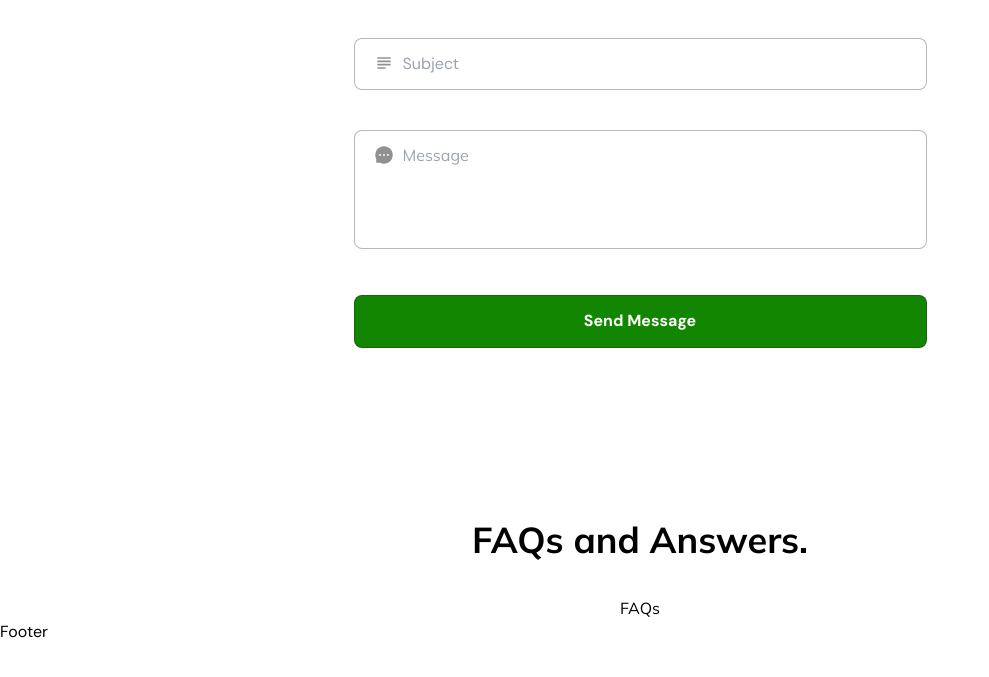
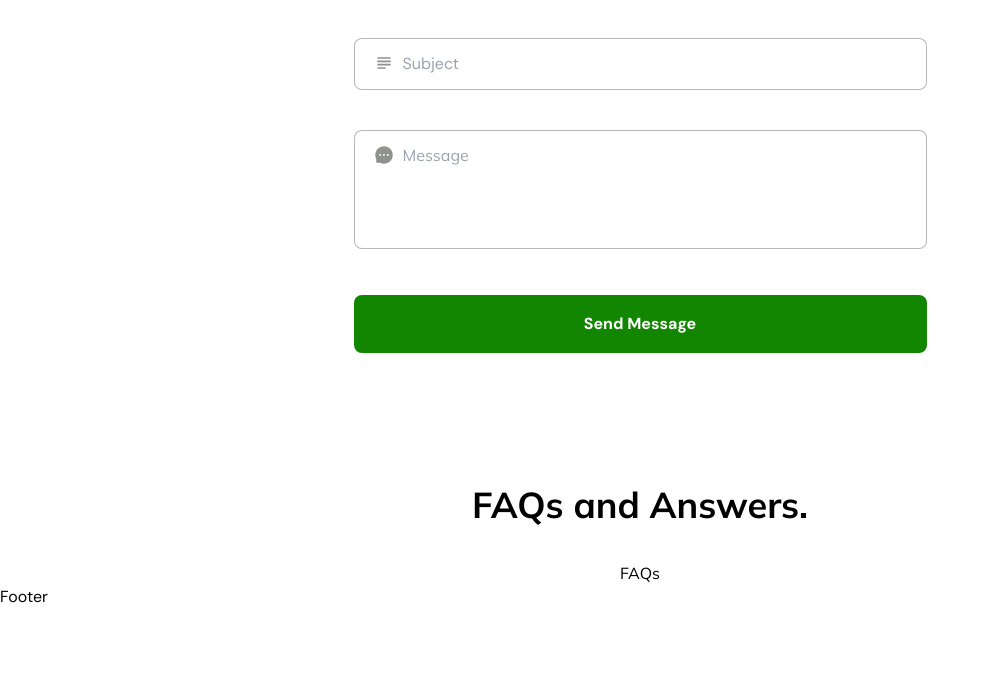
Before and after one commit to nacossuil/Uil-Nacos-Web, a React (Vite) app in the folder frontend/: page /contact in a window 1280 px wide. Shown: the part 758-1435 px from the top of the page, without its empty margins (0-989 px from the left). Built offline with nearby package versions, Linux system fonts and the light colour scheme.

Commit message:
added toast message

```diff
--- a/frontend/package.json
+++ b/frontend/package.json
@@ -10,12 +10,15 @@
     "preview": "vite preview"
   },
   "dependencies": {
+    "@chakra-ui/react": "^2.8.2",
     "@emotion/react": "^11.11.1",
     "@emotion/styled": "^11.11.0",
     "@mui/material": "^5.14.17",
     "react": "^18.2.0",
     "react-dom": "^18.2.0",
+    "react-icons": "^4.12.0",
     "react-router-dom": "^6.18.0",
+    "react-toastify": "^9.1.3",
     "vite-plugin-svgr": "^4.1.0"
   },
   "devDependencies": {
--- a/frontend/src/pages/Contact/ContactPage.css
+++ b/frontend/src/pages/Contact/ContactPage.css
@@ -79,12 +79,15 @@ input::placeholder,
     border-radius: 8px;
 }
 
-input[type='submit'],
-.btn-submit {
+button.btn-submit {
+    padding: 1rem;
+    margin-top: 40px;
+    width: 100%;
     font-family: 'DM Sans', sans-serif;
-    background: #138601;
+    background-color: #138601;
     color: #fff;
     cursor: pointer;
+    border-radius: 8px;
 }
 
 .btn-submit:hover {
--- a/frontend/src/pages/Contact/ContactPage.jsx
+++ b/frontend/src/pages/Contact/ContactPage.jsx
@@ -6,6 +6,8 @@ import Person from '../../assets/fluent_person-20-filled.svg'
 import Email from '../../assets/email-icon.svg'
 import Ic from '../../assets/ic_outline-subject.svg'
 import AntDesign from '../../assets/ant-design_message-filled.svg'
+import { ToastContainer, toast } from 'react-toastify'
+import 'react-toastify/dist/ReactToastify.css'
 
 const ContactPage = () => {
   const [formData, setFormData] = useState({
@@ -34,6 +36,20 @@ const ContactPage = () => {
       subject: '',
       message: '',
     }) // Reset the form state
+  }
+
+  const showToastMessage = () => {
+    const myPromise = new Promise((resolve) =>
+      fetch('https://jsonplaceholder.typicode.com/posts/1')
+        .then((response) => response.json())
+        .then((json) => setTimeout(() => resolve(json), 300)),
+    )
+
+    toast.promise(myPromise, {
+      pending: 'sending message',
+      success: 'Thanks for contacting us!',
+      error: 'error',
+    })
   }
 
   const { name, email, subject, message } = formData
@@ -78,6 +94,7 @@ const ContactPage = () => {
               value={subject}
               placeholder="Subject"
               onChange={handleChange}
+              required
             />
             <img src={AntDesign} alt="" className="icon" />
             <textarea
@@ -86,12 +103,16 @@ const ContactPage = () => {
               value={message}
               className="textarea"
               onChange={handleChange}
+              required
             ></textarea>
-            <input
+            <button
               type="submit"
-              value="Send Message"
               className="textSmall btn-submit"
-            />
+              onClick={showToastMessage}
+            >
+              Send Message
+            </button>
+            <ToastContainer />
           </form>
         </div>
         <div className="third">
```
Also changed, not shown: frontend/src/App.jsx (+25 -24 lines), 1 other file (tests, documents, lock files or other folders).
